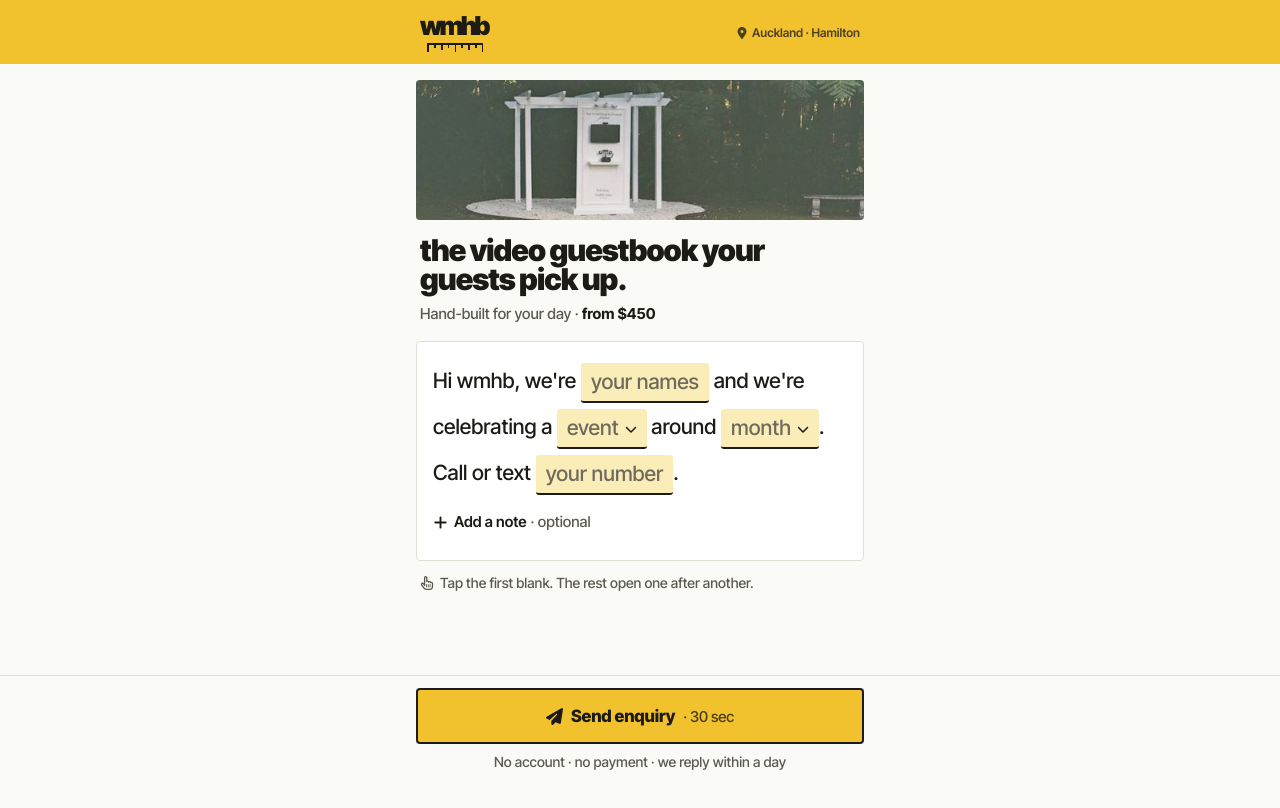
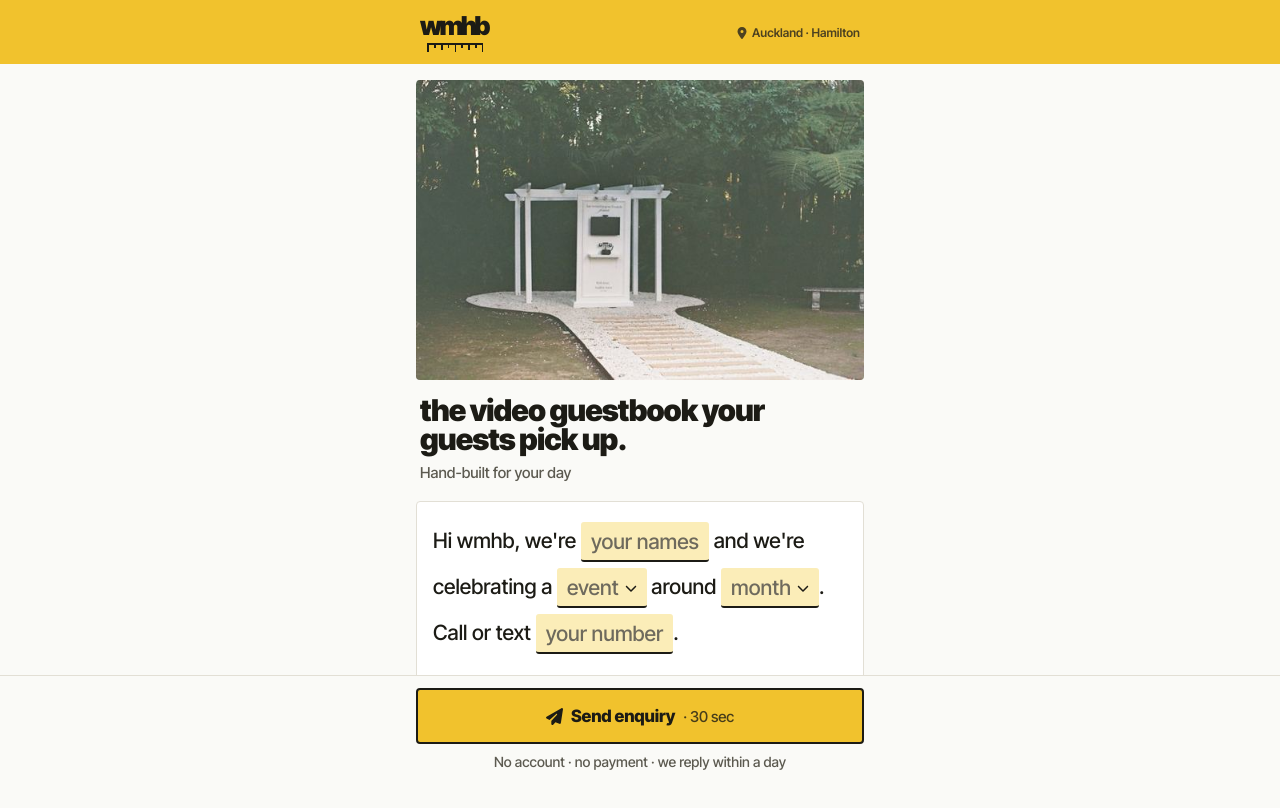
Before and after one commit to whatmyhusbandbuilds/enquire, a plain HTML site: page docs/index.html in a window 1280 px wide. Drawn offline with Linux system fonts and the light colour scheme.

Commit message:
Show the whole photo and take out the price
Co-Authored-By: Claude Opus 5.5 <noreply@anthropic.com>

```diff
--- a/docs/index.html
+++ b/docs/index.html
@@ -9,7 +9,7 @@
 <meta property="og:type" content="website">
 <meta property="og:site_name" content="wmhb">
 <meta property="og:title" content="wmhb · check your date">
-<meta property="og:description" content="Video guestbook hire in Auckland and Hamilton. Hand-built for your day, from $450.">
+<meta property="og:description" content="Video guestbook hire in Auckland and Hamilton. Hand-built for your day.">
 <meta property="og:url" content="https://whatmyhusbandbuilds.github.io/enquire/">
 <meta property="og:image" content="https://whatmyhusbandbuilds.github.io/enquire/assets/og-image.png">
 <meta property="og:image:width" content="1200">
@@ -84,7 +84,7 @@
       </div>
       <section class="intro">
         <h1 class="intro-title">the video guestbook your guests pick&nbsp;up.</h1>
-        <p class="intro-price">Hand-built for your day · <b>from $450</b></p>
+        <p class="intro-line">Hand-built for your day</p>
       </section>
     </div>
 
--- a/docs/styles.css
+++ b/docs/styles.css
@@ -137,17 +137,16 @@ body.is-failed .page { padding-bottom: calc(200px + var(--safe-bottom)); }
 
 .photo {
   margin: 16px 16px 0;
-  height: 140px;
+  aspect-ratio: 800 / 535; /* the whole photo, uncropped */
   border-radius: var(--radius-md);
   overflow: hidden;
   background: var(--line);
 }
-.photo img { width: 100%; height: 100%; object-fit: cover; object-position: 42% 58%; }
+.photo img { width: 100%; height: 100%; object-fit: cover; }
 
 .intro { padding: 16px 20px 0; }
 .intro-title { font-size: 30px; line-height: 0.98; font-weight: 900; letter-spacing: -0.03em; }
-.intro-price { margin-top: 8px; font-size: 15px; color: var(--ink-muted); }
-.intro-price b { color: var(--ink); }
+.intro-line { margin-top: 8px; font-size: 15px; color: var(--ink-muted); }
 
 .card {
   margin: 16px 16px 0;
```
Also changed, not shown: 1 other file.
